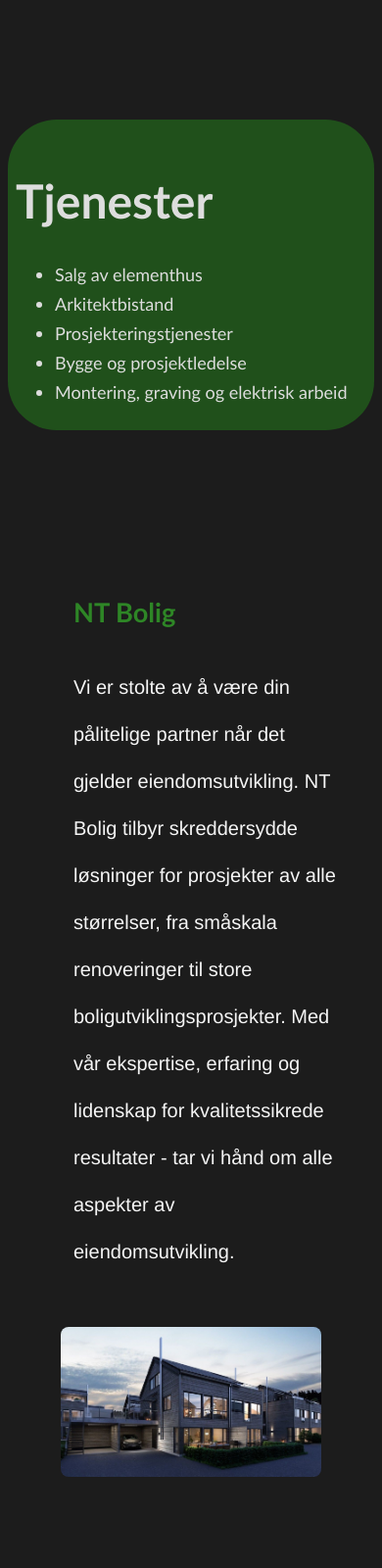
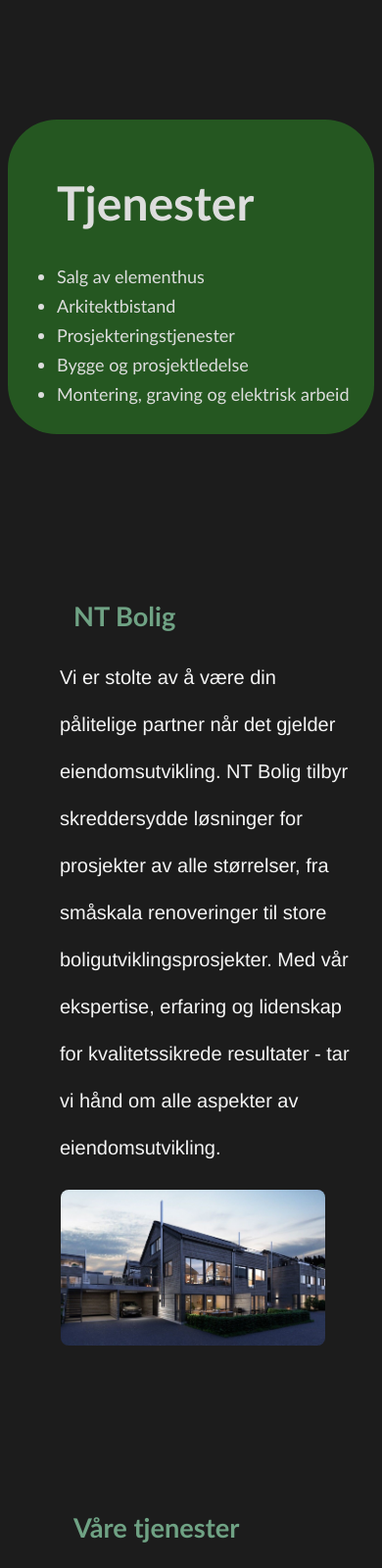
Before and after one commit to azimiqbal/real-estate-website, an Astro site in the folder real-estate/: page / in a window 390 px wide. Shown: the part 1720-3320 px from the top of the page at 98% size. Built offline with nearby package versions, Linux system fonts and the light colour scheme; Astro itself is replaced by a stand-in of ours.

Commit message:
feat: still at it

```diff
--- a/real-estate/src/pages/huselementer.astro
+++ b/real-estate/src/pages/huselementer.astro
@@ -194,7 +194,7 @@ import bre from '../assets/bre.jpg';
     .headline {
         font-size: 3.2em;
         font-weight: 700;
-        color: #3a7b34dc;
+        color: #6fa284;
     }
 
     .rezzy {
--- a/real-estate/src/pages/index.astro
+++ b/real-estate/src/pages/index.astro
@@ -144,7 +144,7 @@ import document from '../assets/document.png';
 
 	.tjenester {
         display: flex;
-        background-color: #21551ceb;
+        background-color: #275d22eb;
         color: rgb(221, 221, 221);
         width: 700px;
         border-radius: 50px;
@@ -160,8 +160,28 @@ import document from '../assets/document.png';
         .tjenester {
             display: block;
             width: 100%;
-            padding: 8px;
+            padding: 10px;
         }
+
+		.tjenester h1 {
+			padding-left: 40px;
+		}
+
+		.column-image {
+			padding: 0;
+			margin: 0;
+			width: 100%;
+			height: 100%;
+		}
+
+		.target-section {
+			padding: 0;
+			margin: 0;
+		}
+
+		.content p {
+			margin: -14px;
+		}
 	}
 
 	li {
@@ -215,7 +235,7 @@ import document from '../assets/document.png';
 		font-size: 2.25rem;
     	line-height: 0rem;
 		font-weight: 600;
-		color: #428a3beb;
+		color: #6fa284;
 	}
 
 	.text-2xl {
@@ -272,7 +292,7 @@ import document from '../assets/document.png';
 
 	h4 {
 		font-size: 1.3em;
-		color: #2e8626;
+		color: #6fa284;
 	}
 
 	p {
@@ -357,7 +377,7 @@ import document from '../assets/document.png';
 		top: 0;
 		width: 200%;
 		height: 100%;
-		background-color: #12330feb;
+		background-color: #203b1d;
 		transform: skewX(-10deg);
 	}
 
--- a/real-estate/src/pages/kontakt-oss.astro
+++ b/real-estate/src/pages/kontakt-oss.astro
@@ -68,7 +68,7 @@ import yy from '../assets/yy.png';
 	}
 
 	.intro-text h1 {
-		color: #4ea146dc;
+		color: #6fa284;
 		font-family: "El Messiri", Sans-serif;
 	}
 
--- a/real-estate/src/pages/tjenester.astro
+++ b/real-estate/src/pages/tjenester.astro
@@ -152,7 +152,7 @@ import newHouse3 from '../assets/newHouse3.jpeg';
     }
 
     .bistand {
-        color: #489841dc;
+        color: #6fa284;
         font-weight: 700;
     }
 
@@ -220,7 +220,7 @@ import newHouse3 from '../assets/newHouse3.jpeg';
 
     h2 {
         padding: 8px;
-        color: #45933edc;
+        color: #6fa284;
         font-weight: 500;
         text-align: center;
     }
@@ -233,7 +233,7 @@ import newHouse3 from '../assets/newHouse3.jpeg';
 
     .tjenester {
         display: flex;
-        background-color: #21551ceb;
+        background-color: #275d22eb;
         color: rgb(221, 221, 221);
         width: 700px;
         border-radius: 50px;
```
Also changed, not shown: real-estate/src/pages/prosjekter.astro (+5 -5 lines), 1 other file.
